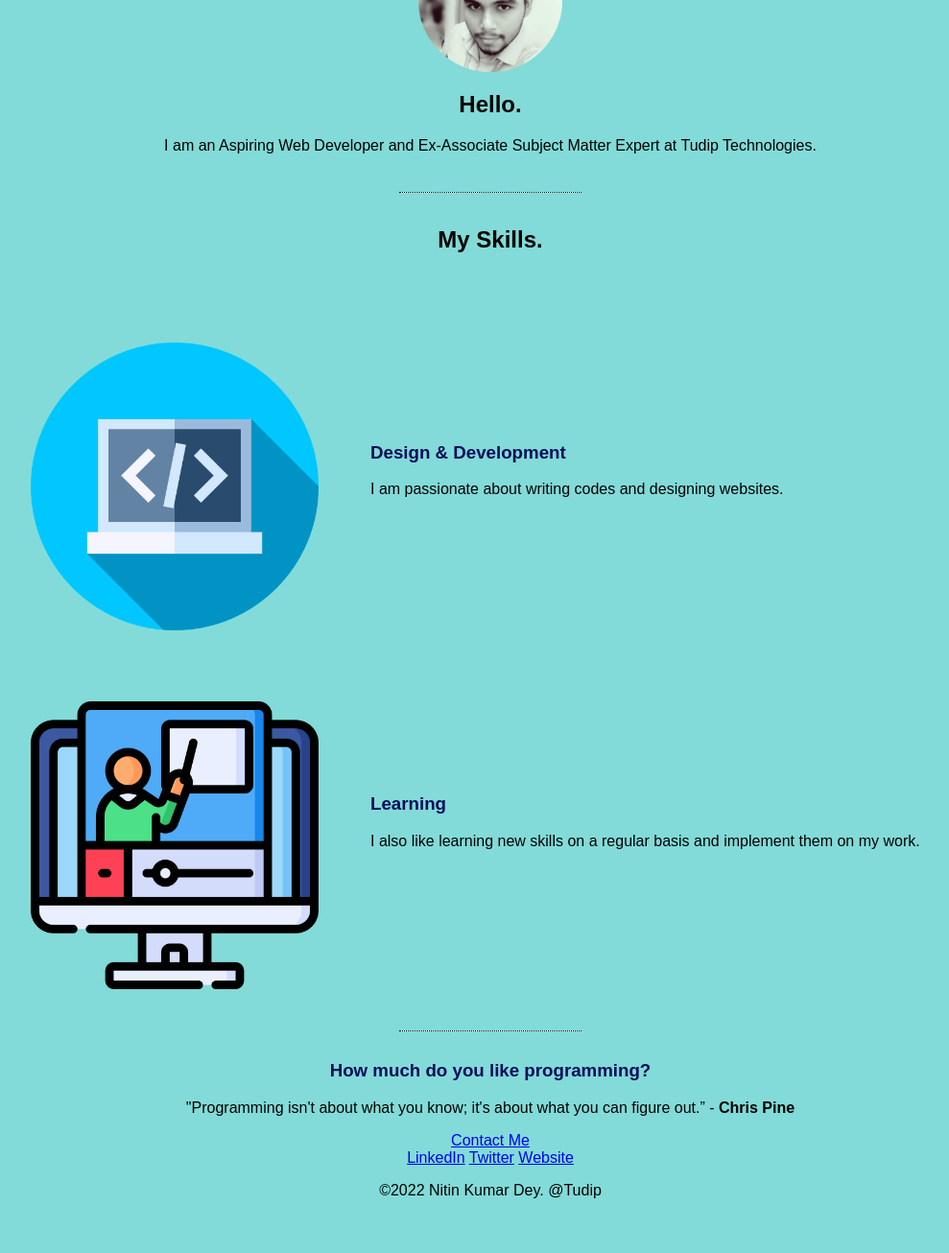
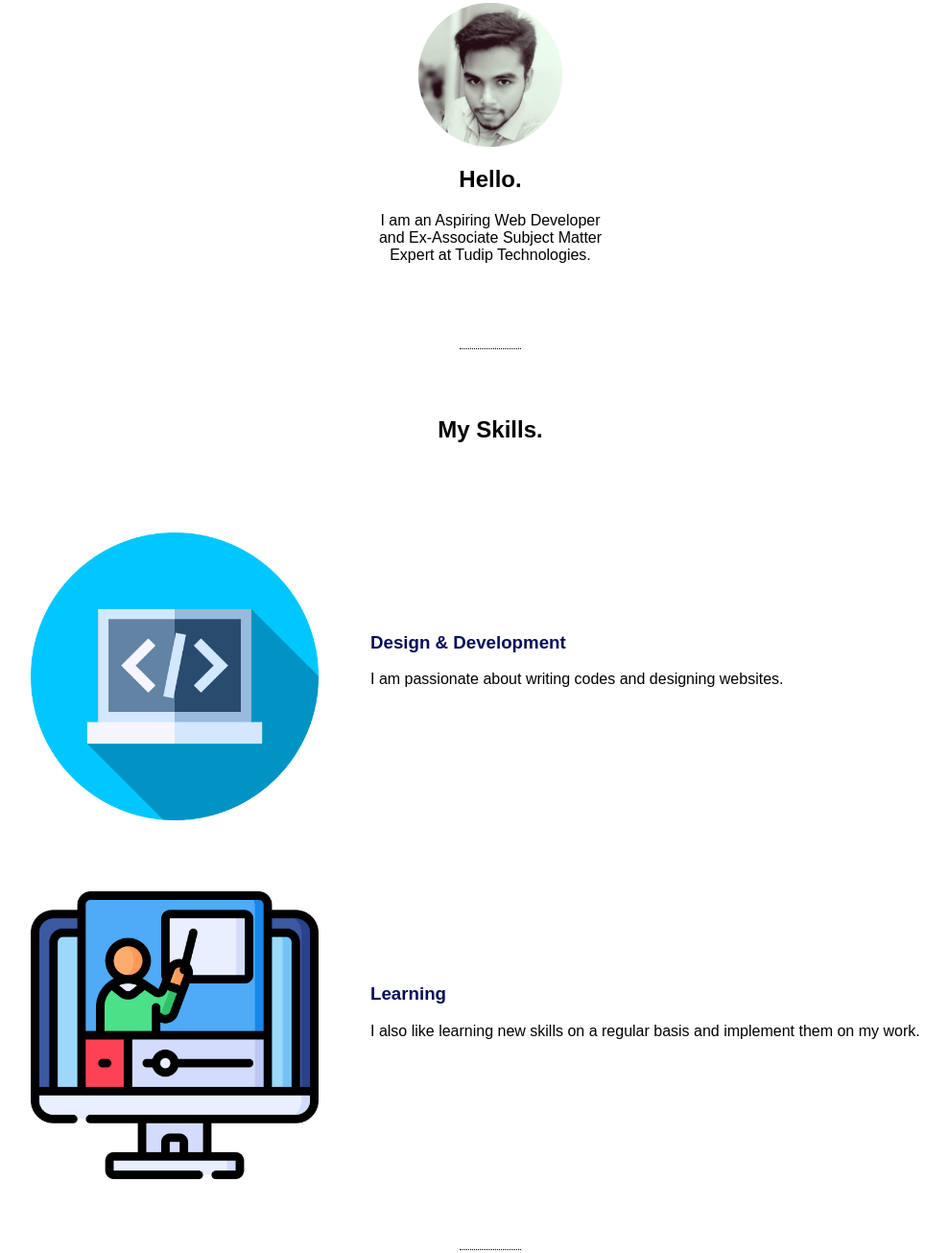
Before and after one commit to nkdey14/Personal-Website2, a plain HTML site: page index.html in a window 1280 px wide. Shown: the part 736-2042 px from the top of the page at 96% size, without its empty margins (129-1118 px from the left). Before the commit the page ends 2002 px from the top, so only its background shows below. Drawn offline with Linux system fonts and the light colour scheme.

Commit message:
Update styles.css
updated code

```diff
--- a/css/styles.css
+++ b/css/styles.css
@@ -1,9 +1,8 @@
 body
 {
-  background-color:#82DBD8;
+
 	text-align:center;
   font-family: sans-serif;
-
 }
 h1
 {
@@ -26,7 +25,27 @@ h3
 
 .top
 {
-margin-top: 40px;
+  background-color:#82DBD8;
+	position:relative;
+	padding-top:80px;
+
+}
+
+a{
+	text-decoration: none;
+	margin: 20px auto;
+	font-family: sans-serif;
+
+}
+
+a:hover
+{
+	color:#EAF6F6;
+}
+.topimg{
+  height: 10px;
+  width: 100%;
+  border-radius: 100%;
 }
 
 .pro{
@@ -35,13 +54,14 @@ margin-top: 40px;
 
 img:hover
 {
-  backgroud-color:blue;
+  color:#EAF6F6;
 }
 
 .code-img{
   width:300px;
   height:300px;
   margin: 35px 50px auto 150px;
+	float: left;
 }
 
 
@@ -49,6 +69,7 @@ img:hover
   width:300px;
   height:300px;
   margin: 50px 50px auto 150px;
+
 }
 
 .learn-text
@@ -62,7 +83,8 @@ img:hover
 .top-cloud
 {
   position:relative;
-  left:250px;
+  left:300px;
+	top:5px;
 
 }
 
@@ -70,7 +92,7 @@ img:hover
 {
   position:absolute;
   bottom:320px;
-  left:350px;
+  left:120px;
 
 }
 
@@ -82,9 +104,16 @@ img:hover
 
 .profile
 {
-  top:30px;
+  margin-top:60px;
   position:relative;
-  margin-bottom: 35px;
+  margin-bottom: 20px;
+}
+
+.intro
+{
+	width:20%;
+	text-align: center;
+	margin:auto;
 }
 
 .skill-row1
@@ -104,7 +133,8 @@ hr{
   background-color: white;
   border-style:none;
   border-top-style:dotted;
-  width:15%;
+  width:5%;
+	margin:70px auto;
 }
 
 .top-intro
@@ -113,6 +143,58 @@ hr{
 
 }
 
+.footer-text
+{
+	width:43%;
+	margin: 50px auto 50px auto;
+}
+
+.bottom-container
+{
+	background-color:#82DBD8;
+	margin-top: 30px;
+	height:80px;
+padding-top: 20px;
+}
+
+.footer-link2
+{
+	margin-left: 15px;
+	margin-right: 15px;
+}
+
+.copyright
+{
+	font-size:0.80rem;
+	padding: 20px 0;
+}
+
+.btn {
+  background: #11cdd4;
+  background-image: -webkit-linear-gradient(top, #11cdd4, #11999e);
+  background-image: -moz-linear-gradient(top, #11cdd4, #11999e);
+  background-image: -ms-linear-gradient(top, #11cdd4, #11999e);
+  background-image: -o-linear-gradient(top, #11cdd4, #11999e);
+  background-image: linear-gradient(to bottom, #11cdd4, #11999e);
+  -webkit-border-radius: 8;
+  -moz-border-radius: 8;
+  border-radius: 8px;
+  font-family: Arial;
+  color: #ffffff;
+  font-size: 20px;
+  padding: 10px 20px 10px 20px;
+  text-decoration: none;
+}
+
+.btn:hover {
+  background: #30e3cb;
+  background-image: -webkit-linear-gradient(top, #30e3cb, #2bc4ad);
+  background-image: -moz-linear-gradient(top, #30e3cb, #2bc4ad);
+  background-image: -ms-linear-gradient(top, #30e3cb, #2bc4ad);
+  background-image: -o-linear-gradient(top, #30e3cb, #2bc4ad);
+  background-image: linear-gradient(to bottom, #30e3cb, #2bc4ad);
+  text-decoration: none;
+}
 /*.bottom-container {
    position: fixed;
    left: 0;
```
